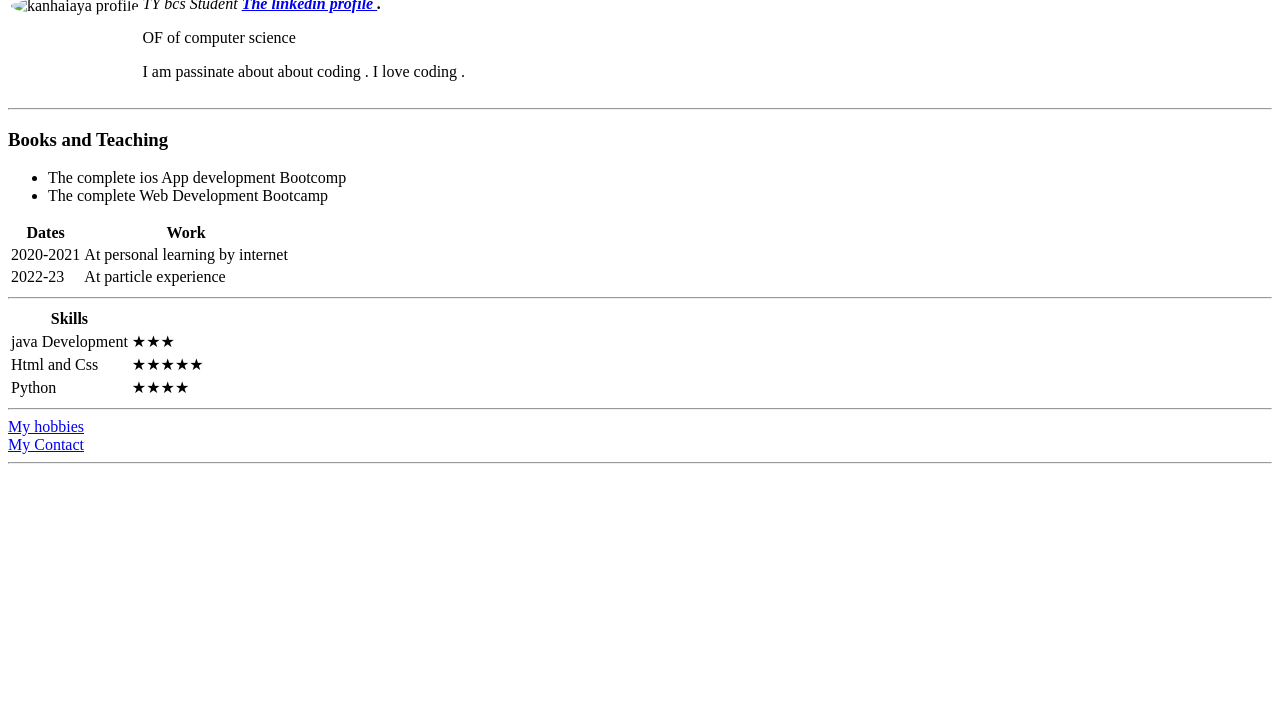
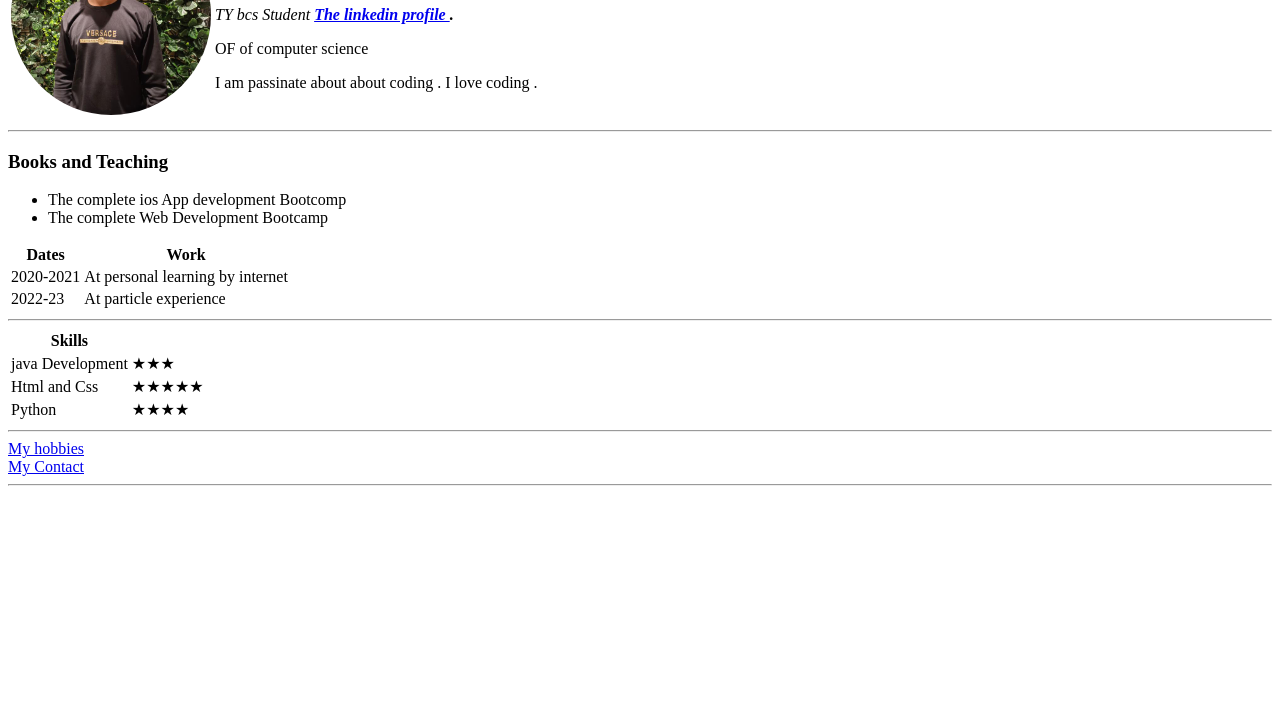
Before and after one commit to kanhaiya9309/Cv.com, a plain HTML site: page index.html in a window 1280 px wide. Shown: the part 96-800 px from the top of the page. Drawn offline with Linux system fonts and the light colour scheme.

Commit message:
Update index.html

```diff
--- a/index.html
+++ b/index.html
@@ -14,7 +14,7 @@
 <body>
     <table cellspecing="20">
     <tr>
-    <td><img src="personal photo.jpg" alt="kanhaiaya profile " width="200" height="200"</td>
+    <td><img src="images.jpg" alt="kanhaiaya profile " width="200" height="200"</td>
     <td><h1>kanhaiya gawali</h1>
     <p><em>TY bcs Student <strong><a href="https://www.linkedin.com/in/kanhaiya-gawali-0716a6210?lipi=urn%3Ali%3Apage%3Ad_flagship3_profile_view_base_contact_details%3BQB3v3MLLTpCRFXp%2FrwPRmA%3D%3D">The linkedin profile </a>.</strong></em></p>OF of computer science </strong>
     <p> I am passinate about about coding . I love coding .</p></td>
```
